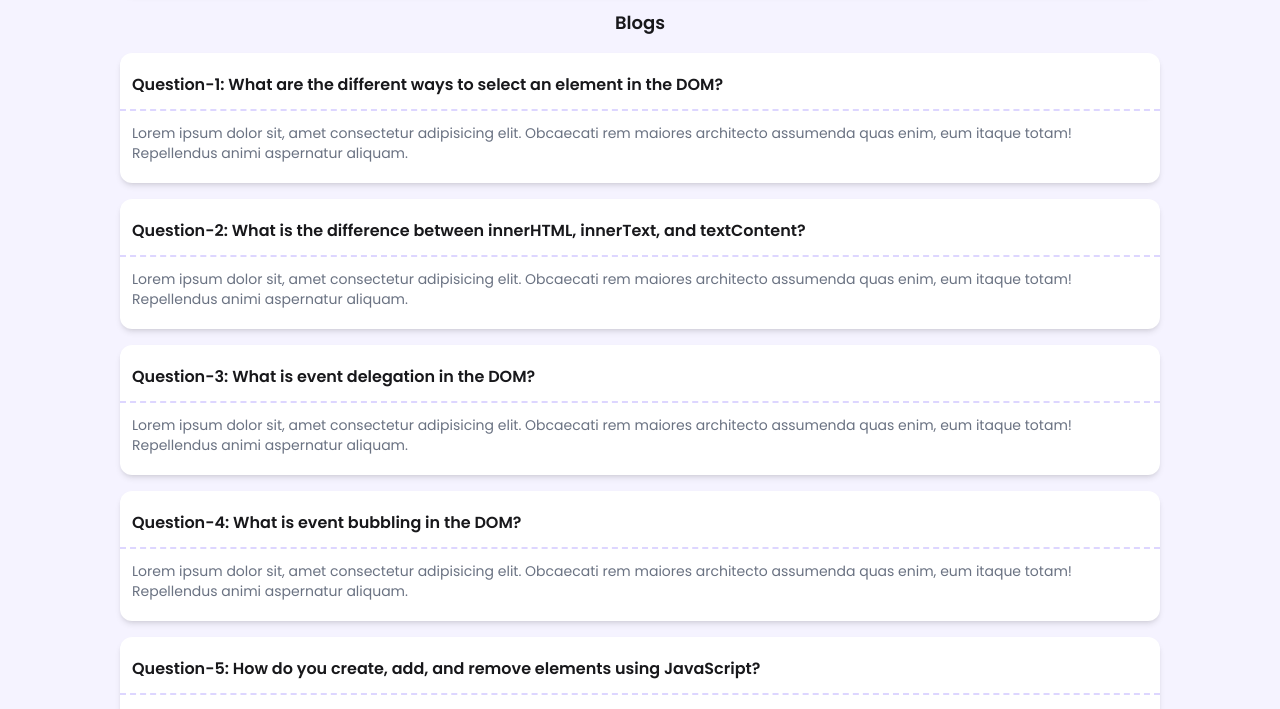
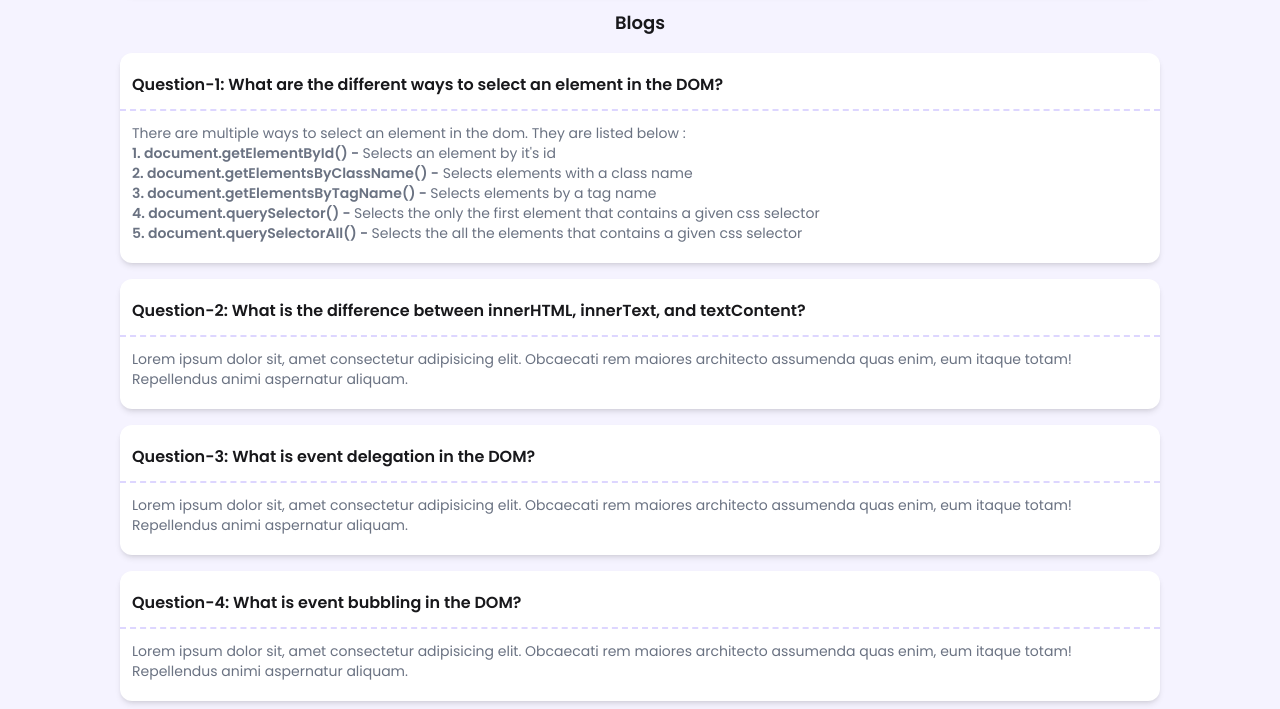
Before and after one commit to code-shams/dev-board-a5-ph, a plain HTML site: page blog.html in a window 1280 px wide. Shown: the part 91-800 px from the top of the page. Drawn offline with nearby package versions, Linux system fonts and the light colour scheme.

Commit message:
removed lorem ipsum from question card 1

```diff
--- a/blog.html
+++ b/blog.html
@@ -80,12 +80,45 @@
                         </h1>
                     </div>
                     <div>
-                        <p class="p-3 text-sm text-gray-500">
-                            Lorem ipsum dolor sit, amet consectetur adipisicing
-                            elit. Obcaecati rem maiores architecto assumenda
-                            quas enim, eum itaque totam! Repellendus animi
-                            aspernatur aliquam.
-                        </p>
+                        <div class="p-3 text-sm text-gray-500">
+                            <p>
+                                There are multiple ways to select an element in
+                                the dom. They are listed below :
+                            </p>
+                            <ol>
+                                <li>
+                                    <span class="font-semibold"
+                                        >1. document.getElementById() -
+                                    </span>
+                                    Selects an element by it's id
+                                </li>
+                                <li>
+                                    <span class="font-semibold"
+                                        >2. document.getElementsByClassName()
+                                        -</span
+                                    >
+                                    Selects elements with a class name
+                                </li>
+                                <li>
+                                    <span class="font-semibold"
+                                        >3. document.getElementsByTagName() -
+                                    </span>
+                                    Selects elements by a tag name
+                                </li>
+                                <li>
+                                    <span class="font-semibold"
+                                        >4. document.querySelector() -
+                                    </span>
+                                    Selects the only the first element that contains a given css selector
+                                </li>
+                                <li>
+                                    <span class="font-semibold"
+                                        >5. document.querySelectorAll() -
+                                    </span>
+                                    Selects the all the elements that contains a given css selector
+                                </li>
+                            </ol>
+                        </div>
                     </div>
                 </section>
                 <!-- Card2 -->
```
